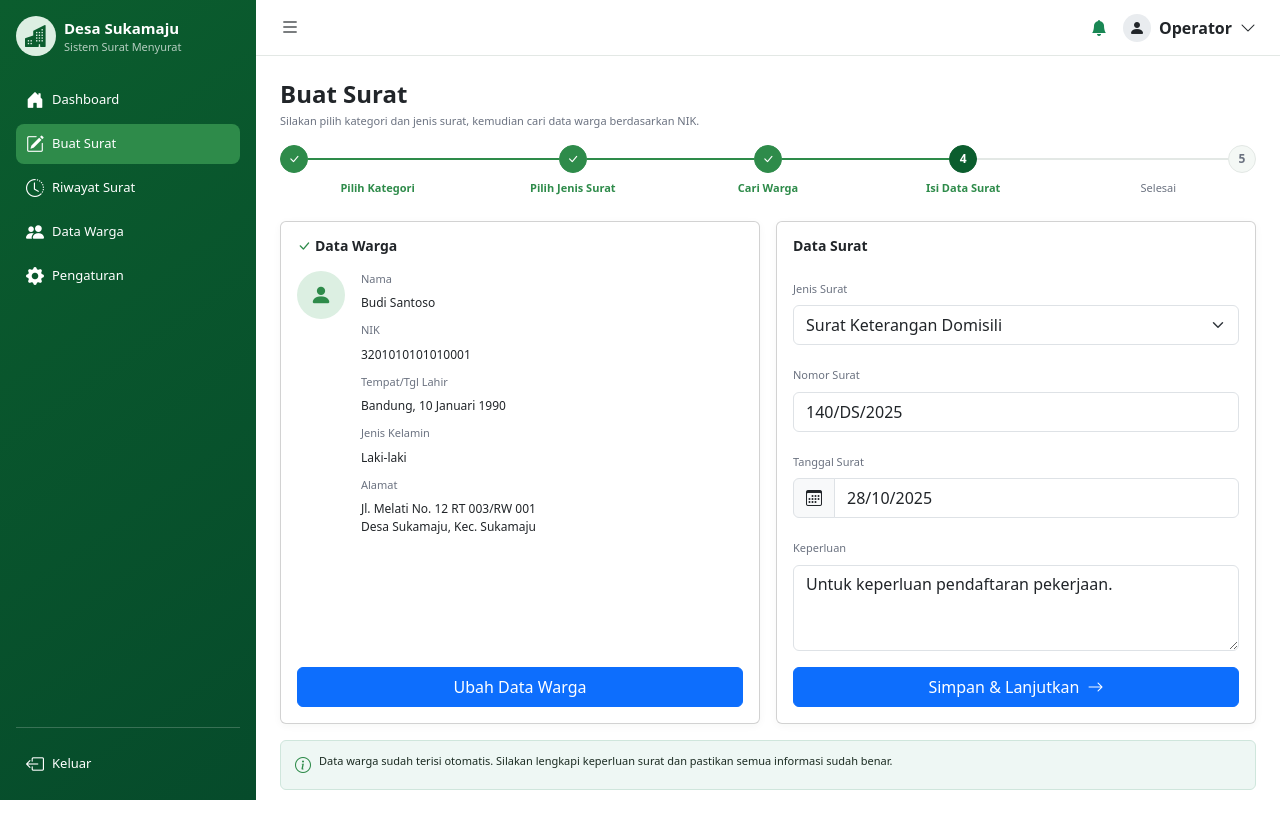
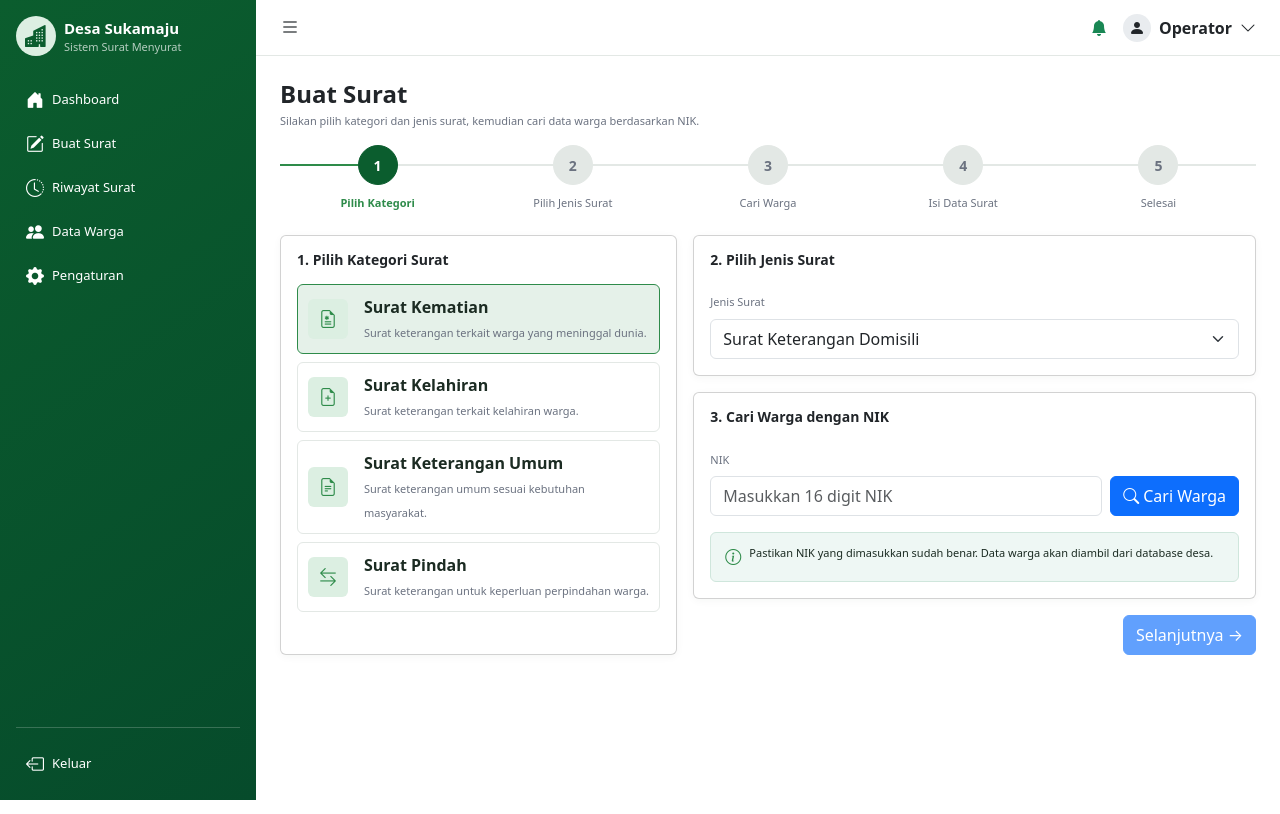
Before and after one commit to ipda-atria-rahmansyah/desa-surat, a Laravel app: page /buat-surat in a window 1280 px wide. Run offline with Laravel 12, Linux system fonts and the light colour scheme; style sheets or scripts are compiled from the project's sources.

Commit message:
[FRONT] fixing tampilan awal membuat surat langkah ke-1 sampai ke-3

```diff
--- a/resources/css/app.css
+++ b/resources/css/app.css
@@ -4,6 +4,7 @@
     --app-primary: #2e8b4a;
     --app-primary-dark: #0b5d2e;
     --app-primary-soft: #dcefe2;
+    --app-primary-transparent: rgb(46 139 74 / 12%);
     --app-body-bg: #f4f8f5;
     --app-border: #e3e8e5;
     --app-body-color: #1b2b22;
@@ -94,16 +95,17 @@ body {
 .app-legend-swatch--welfare { background: var(--app-donut-welfare); }
 .app-legend-swatch--other { background: var(--app-donut-other); }
 
-.app-stepper { width: 100%; }
-.app-step { width: 20%; min-width: 0; color: var(--app-text-muted); font-size: 11px; }
-.app-step-top { min-height: 28px; }
-.app-step-circle { width: 28px; height: 28px; flex: 0 0 28px; border: 1px solid var(--app-border); border-radius: 50%; background: var(--app-body-bg); color: var(--app-text-muted); display: inline-flex; align-items: center; justify-content: center; font-size: 12px; font-weight: 600; }
-.app-step-line { height: 2px; flex: 1; background: var(--app-border); }
+.app-stepper { display: flex; width: 100%; justify-content: space-between; }
+.app-step { flex: 1; min-width: 0; display: flex; flex-direction: column; align-items: center; position: relative; color: var(--app-text-muted); font-size: 11px; }
+.app-step-top { display: flex; align-items: center; justify-content: center; width: 100%; height: 40px; position: relative; }
+.app-step-circle { width: 40px; height: 40px; min-width: 40px; border: 1px solid var(--app-border); border-radius: 50%; display: flex; align-items: center; justify-content: center; font-weight: 600; font-size: 14px; position: relative; z-index: 2; background: var(--app-body-bg); color: var(--app-text-muted); }
+.app-step-line { flex: 1; height: 2px; background: var(--app-border); }
 .app-step-line.done { background: var(--app-primary); }
 .app-step.done, .app-step.active { color: var(--app-primary); }
 .app-step.done .app-step-circle { border-color: var(--app-primary); background: var(--app-primary); color: white; }
 .app-step.active .app-step-circle { border-color: var(--app-primary-dark); background: var(--app-primary-dark); color: white; }
-.app-step-label { margin-top: 7px; text-align: center; white-space: nowrap; }
+.app-step.pending .app-step-circle { background: var(--app-border); color: var(--app-text-muted); }
+.app-step-label { display: block; width: 100%; margin-top: 10px; text-align: center; line-height: 1.4; white-space: nowrap; }
 .app-step.done .app-step-label, .app-step.active .app-step-label { font-weight: 600; }
 .app-step-check { color: var(--app-primary); }
 .app-resident-avatar { width: 48px; height: 48px; flex: 0 0 48px; background: var(--app-primary-soft); color: var(--app-primary); font-size: 22px; }
@@ -112,12 +114,17 @@ body {
 .app-field-label { color: var(--app-text-muted); font-size: 11px; margin-bottom: 5px; }
 .app-input-icon { color: var(--app-text-muted); background: white; border-color: var(--app-border); }
 .app-touch-target { min-height: 40px; }
+.app-category-option { min-height: 64px; padding: 10px; border: 1px solid var(--app-border); border-radius: var(--bs-border-radius); background: white; color: var(--app-body-color); }
+.app-category-option.selected { border-color: var(--app-primary); background: var(--app-primary-transparent); }
+.app-category-icon { width: 40px; height: 40px; flex: 0 0 40px; border-radius: var(--bs-border-radius); color: var(--app-primary); background: var(--app-primary-soft); font-size: 18px; }
+.app-category-option small { color: var(--app-text-muted); font-size: 11px; }
+.app-search-message { color: var(--app-badge-wait-text); font-size: 11px; }
 .app-info-alert { padding: 12px 14px; border: 1px solid var(--app-info-line); border-radius: var(--bs-border-radius); background: var(--app-info-bg); color: var(--app-body-color); font-size: 11px; }
 .app-info-alert i { color: var(--app-primary); font-size: 16px; }
 
 @media (max-width: 575.98px) {
-    .app-step-circle { width: 24px; height: 24px; flex-basis: 24px; font-size: 10px; }
-    .app-step-top { min-height: 24px; }
+    .app-step-circle { width: 24px; height: 24px; min-width: 24px; font-size: 10px; }
+    .app-step-top { height: 24px; }
     .app-step-label { white-space: normal; }
 }
 
--- a/resources/js/app.js
+++ b/resources/js/app.js
@@ -7,6 +7,20 @@ import '@fontsource/inter/700.css';
 import 'bootstrap';
 import Alpine from 'alpinejs';
 
-window.letterForm = () => ({ step: 3 });
+window.letterForm = () => ({
+    category: 'Surat Kematian',
+    letterType: 'Surat Keterangan Domisili',
+    nik: '',
+    resident: null,
+    searchMessage: '',
+    residents: [{ nik: '3201010101010001', name: 'Budi Santoso' }],
+    get canContinue() {
+        return Boolean(this.category && this.letterType && this.resident);
+    },
+    searchNik() {
+        this.resident = this.residents.find((item) => item.nik === this.nik) ?? null;
+        this.searchMessage = this.resident ? '' : 'Data warga tidak ditemukan.';
+    },
+});
 window.Alpine = Alpine;
 Alpine.start();
--- a/resources/views/components/letter-stepper.blade.php
+++ b/resources/views/components/letter-stepper.blade.php
@@ -1,12 +1,21 @@
-<div class="app-stepper d-flex align-items-start mb-4" aria-label="Tahapan pembuatan surat">
-    @foreach ([['Pilih Kategori', 'done'], ['Pilih Jenis Surat', 'done'], ['Cari Warga', 'done'], ['Isi Data Surat', 'active'], ['Selesai', 'pending']] as $index => $item)
-        <div class="app-step {{ $item[1] }} d-flex flex-column align-items-center">
-            <div class="app-step-top d-flex align-items-center w-100">
-                @if ($index > 0)<span class="app-step-line {{ $index <= 3 ? 'done' : '' }}"></span>@endif
-                <span class="app-step-circle">{!! $item[1] === 'done' ? '<i class="bi bi-check-lg"></i>' : $index + 1 !!}</span>
-                @if ($index < 4)<span class="app-step-line {{ $index < 3 ? 'done' : '' }}"></span>@endif
+@props(['current' => 1])
+
+<div class="app-stepper mb-4" aria-label="Tahapan pembuatan surat">
+    @foreach ([['Pilih Kategori', 1], ['Pilih Jenis Surat', 2], ['Cari Warga', 3], ['Isi Data Surat', 4], ['Selesai', 5]] as $index => $item)
+        @php($status = $item[1] < $current ? 'done' : ($item[1] === $current ? 'active' : 'pending'))
+        <div class="app-step {{ $status }}">
+            <div class="app-step-top">
+                @if ($index >= 0)
+                    <span class="app-step-line {{ $item[1] <= $current ? 'done' : '' }}"></span>
+                @endif
+                <span class="app-step-circle">
+                    {!! $status === 'done' ? '<i class="bi bi-check-lg"></i>' : $item[1] !!}
+                </span>
+                @if ($index <= 4)
+                    <span class="app-step-line {{ $item[1] < $current ? 'done' : '' }}"></span>
+                @endif
             </div>
-            <span class="app-step-label {{ $index === 3 ? '' : 'd-none d-md-block' }}">{{ $item[0] }}</span>
+            <span class="app-step-label {{ $item[1] === $current ? '' : 'd-none d-md-block' }}">{{ $item[0] }}</span>
         </div>
     @endforeach
 </div>
--- a/resources/views/layouts/app.blade.php
+++ b/resources/views/layouts/app.blade.php
@@ -14,7 +14,7 @@
         </div>
         <nav class="d-flex flex-column gap-1">
             <x-sidebar-item href="{{ route('dashboard') }}" label="Dashboard" icon="bi-house-door-fill" :active="request()->routeIs('dashboard')" />
-            <x-sidebar-item href="{{ route('create-letter') }}" label="Buat Surat" icon="bi-pencil-square" :active="request()->routeIs('create-letter')" />
+            <x-sidebar-item href="{{ route('create-letter-step-1-to-3') }}" label="Buat Surat" icon="bi-pencil-square" :active="request()->routeIs('create-letter')" />
             <x-sidebar-item label="Riwayat Surat" icon="bi-clock-history" />
             <x-sidebar-item label="Data Warga" icon="bi-people-fill" />
             <x-sidebar-item label="Pengaturan" icon="bi-gear-fill" />
--- a/resources/views/pages/create-letter.blade.php
+++ /dev/null
@@ -1,60 +0,0 @@
-@extends('layouts.app')
-
-@section('content')
-<div class="app-create-letter" x-data="letterForm()">
-    <div class="mb-3">
-        <h1 class="app-page-title fw-bold mb-1">Buat Surat</h1>
-        <p class="app-description mb-0">Silakan pilih kategori dan jenis surat, kemudian cari data warga berdasarkan NIK.</p>
-    </div>
-
-    <x-letter-stepper />
-
-    <div class="row g-3">
-        <div class="col-12 col-lg-6">
-            <div class="card app-card h-100">
-                <div class="card-body d-flex flex-column gap-3">
-                    <h2 class="app-card-title fw-semibold mb-0"><i class="bi bi-check-lg app-step-check me-1"></i>Data Warga</h2>
-                    <div class="app-resident-summary d-flex flex-column flex-sm-row align-items-center align-items-sm-start gap-3">
-                        <div class="app-resident-avatar d-flex align-items-center justify-content-center rounded-circle"><i class="bi bi-person-fill"></i></div>
-                        <div class="app-resident-details flex-grow-1 w-100">
-                            <div class="app-data-row"><span class="app-field-label">Nama</span><span>Budi Santoso</span></div>
-                            <div class="app-data-row"><span class="app-field-label">NIK</span><span>3201010101010001</span></div>
-                            <div class="app-data-row"><span class="app-field-label">Tempat/Tgl Lahir</span><span>Bandung, 10 Januari 1990</span></div>
-                            <div class="app-data-row"><span class="app-field-label">Jenis Kelamin</span><span>Laki-laki</span></div>
-                            <div class="app-data-row"><span class="app-field-label">Alamat</span><span>Jl. Melati No. 12 RT 003/RW 001<br>Desa Sukamaju, Kec. Sukamaju</span></div>
-                        </div>
-                    </div>
-                    <button type="button" class="btn btn-primary app-touch-target mt-auto" @click="step = 3">Ubah Data Warga</button>
-                </div>
-            </div>
-        </div>
-
-        <div class="col-12 col-lg-6">
-            <div class="card app-card h-100">
-                <div class="card-body d-flex flex-column gap-3">
-                    <h2 class="app-card-title fw-semibold mb-1">Data Surat</h2>
-                    <div>
-                        <label for="letter-type" class="form-label app-field-label">Jenis Surat</label>
-                        <select id="letter-type" class="form-select app-touch-target"><option>Surat Keterangan Domisili</option></select>
-                    </div>
-                    <div>
-                        <label for="letter-number" class="form-label app-field-label">Nomor Surat</label>
-                        <input id="letter-number" class="form-control app-touch-target" value="140/DS/2025">
-                    </div>
-                    <div>
-                        <label for="letter-date" class="form-label app-field-label">Tanggal Surat</label>
-                        <div class="input-group"><span class="input-group-text app-input-icon"><i class="bi bi-calendar3"></i></span><input id="letter-date" class="form-control app-touch-target" value="28/10/2025"></div>
-                    </div>
-                    <div>
-                        <label for="letter-purpose" class="form-label app-field-label">Keperluan</label>
-                        <textarea id="letter-purpose" class="form-control" rows="3">Untuk keperluan pendaftaran pekerjaan.</textarea>
-                    </div>
-                    <button type="button" class="btn btn-primary app-touch-target mt-auto" @click="step = 4">Simpan &amp; Lanjutkan <i class="bi bi-arrow-right ms-1"></i></button>
-                </div>
-            </div>
-        </div>
-
-        <div class="col-12"><x-info-alert>Data warga sudah terisi otomatis. Silakan lengkapi keperluan surat dan pastikan semua informasi sudah benar.</x-info-alert></div>
-    </div>
-</div>
-@endsection
--- /dev/null
+++ b/resources/views/pages/letter/create-letter-step-1-3.blade.php
@@ -0,0 +1,59 @@
+@extends('layouts.app')
+
+@section('content')
+<div class="app-create-letter" x-data="letterForm()">
+    <div class="mb-3">
+        <h1 class="app-page-title fw-bold mb-1">Buat Surat</h1>
+        <p class="app-description mb-0">Silakan pilih kategori dan jenis surat, kemudian cari data warga berdasarkan NIK.</p>
+    </div>
+
+    <x-letter-stepper :current="1" />
+
+    <div class="row g-3">
+        <div class="col-12 col-lg-5">
+            <div class="card app-card h-100">
+                <div class="card-body d-flex flex-column gap-3">
+                    <h2 class="app-card-title fw-semibold mb-0">1. Pilih Kategori Surat</h2>
+                    <div class="app-category-list d-flex flex-column gap-2">
+                        @foreach ([['Surat Kematian', 'Surat keterangan terkait warga yang meninggal dunia.', 'bi-file-earmark-medical'], ['Surat Kelahiran', 'Surat keterangan terkait kelahiran warga.', 'bi-file-earmark-plus'], ['Surat Keterangan Umum', 'Surat keterangan umum sesuai kebutuhan masyarakat.', 'bi-file-earmark-text'], ['Surat Pindah', 'Surat keterangan untuk keperluan perpindahan warga.', 'bi-arrow-left-right']] as $category)
+                            <button type="button" class="app-category-option d-flex align-items-center gap-3 text-start" :class="{ 'selected': category === @js($category[0]) }" @click="category = @js($category[0])">
+                                <span class="app-category-icon d-flex align-items-center justify-content-center"><i class="bi {{ $category[2] }}"></i></span>
+                                <span><strong class="d-block">{{ $category[0] }}</strong><small>{{ $category[1] }}</small></span>
+                            </button>
+                        @endforeach
+                    </div>
+                </div>
+            </div>
+        </div>
+
+        <div class="col-12 col-lg-7 d-flex flex-column gap-3">
+            <div class="card app-card">
+                <div class="card-body d-flex flex-column gap-3">
+                    <h2 class="app-card-title fw-semibold mb-1">2. Pilih Jenis Surat</h2>
+                    <div>
+                        <label for="letter-type" class="form-label app-field-label">Jenis Surat</label>
+                        <select id="letter-type" class="form-select app-touch-target" x-model="letterType"><option>Surat Keterangan Domisili</option></select>
+                    </div>
+                </div>
+            </div>
+            <div class="card app-card">
+                <div class="card-body d-flex flex-column gap-3">
+                    <h2 class="app-card-title fw-semibold mb-1">3. Cari Warga dengan NIK</h2>
+                    <div>
+                        <label for="resident-nik" class="form-label app-field-label">NIK</label>
+                        <div class="row g-2">
+                            <div class="col-sm"><input id="resident-nik" class="form-control app-touch-target" placeholder="Masukkan 16 digit NIK" x-model="nik"></div>
+                            <div class="col-12 col-sm-auto"><button type="button" class="btn btn-primary app-touch-target w-100" @click="searchNik()"><i class="bi bi-search me-1"></i>Cari Warga</button></div>
+                        </div>
+                    </div>
+                    <template x-if="searchMessage"><div class="app-search-message" x-text="searchMessage"></div></template>
+                    <x-info-alert>Pastikan NIK yang dimasukkan sudah benar. Data warga akan diambil dari database desa.</x-info-alert>
+                </div>
+            </div>
+            <div class="d-flex justify-content-end">
+                <button type="button" class="btn btn-primary app-touch-target" :disabled="!canContinue">Selanjutnya →</button>
+            </div>
+        </div>
+    </div>
+</div>
+@endsection
--- a/routes/web.php
+++ b/routes/web.php
@@ -7,4 +7,4 @@ Route::get('/', fn () => view('pages.dashboard', DashboardData::all()))->name('d
 
 Route::view('/login', 'pages.login')->name('login');
 
-Route::view('/buat-surat', 'pages.create-letter')->name('create-letter');
+Route::view('/buat-surat', 'pages.letter.create-letter-step-1-3')->name('create-letter-step-1-to-3');
```
Also changed, not shown: tests/Feature/CreateLetterTest.php (+6 -4 lines).
